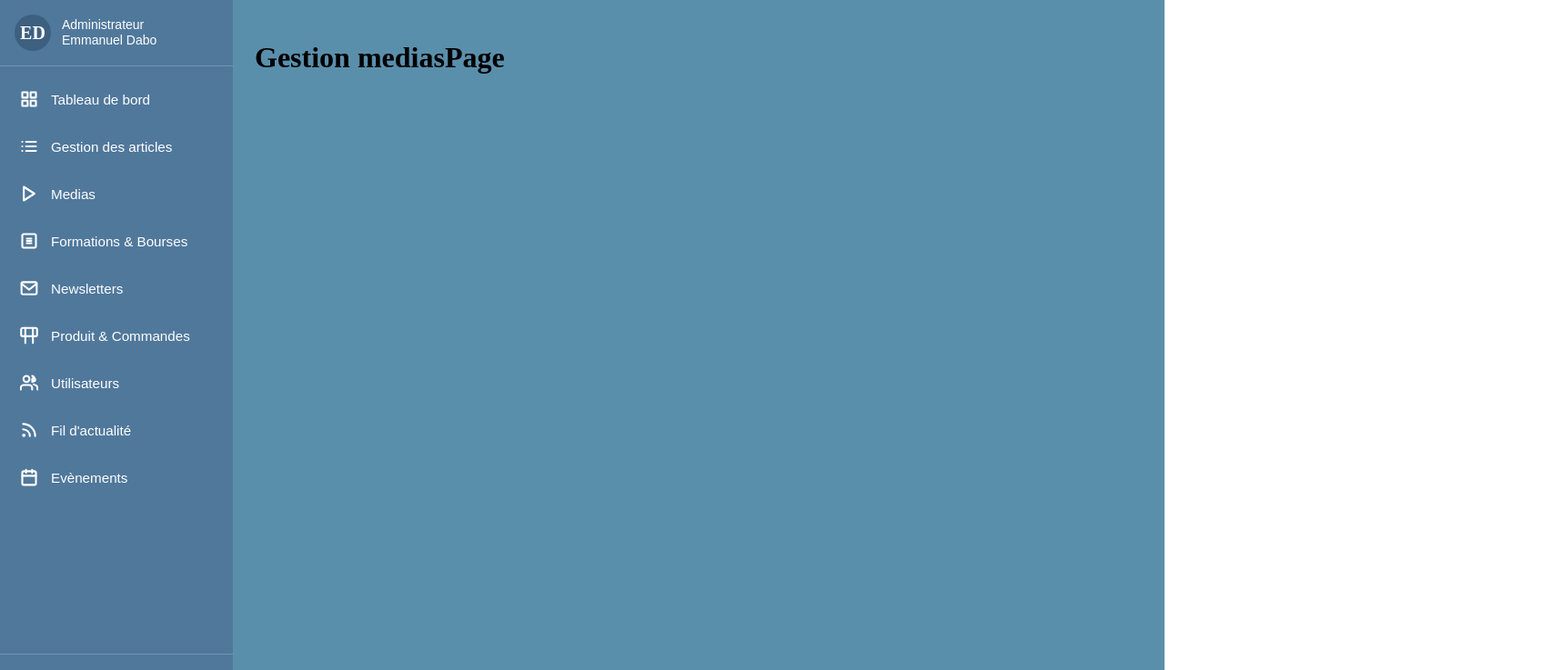
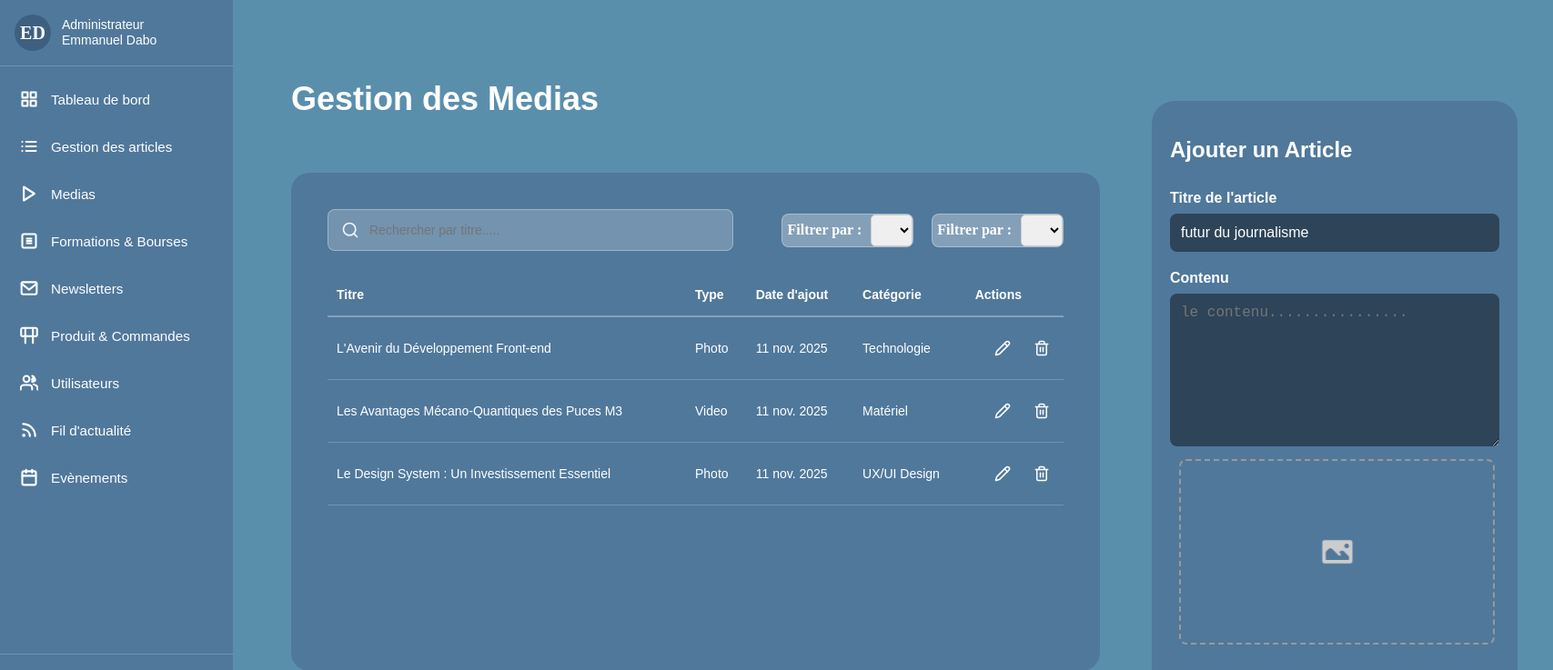
Before and after one commit to tanohamian/actu-scientifique-frontend, a Next.js app: page /admin/Dashboard/medias in a window 1280 px wide. Shown: the top 737 px of the page at 91% size, 1707 px wide, since content can reach past the window. Built offline with nearby package versions, Linux system fonts and the light colour scheme.

Commit message:
feat: added Media Interface

```diff
--- a/app/admin/Dashboard/gestion_article/page.tsx
+++ b/app/admin/Dashboard/gestion_article/page.tsx
@@ -1,7 +1,7 @@
 "use client"
 import React, { useState } from 'react'
 import ComponenteFormulaire from '../newsletters/components/ComponenteFormulaire';
-import Affichage, { Article } from '../newsletters/components/Affichage';
+import Affichage, { AffichageType, Article } from '../newsletters/components/Affichage';
 import { IFilter } from '@/app/components/filter';
 
 export default function Page() {
@@ -60,7 +60,7 @@ export default function Page() {
       <div style={leftSection}>
         <h1 style={title}>Gestion des Articles</h1>
         <Affichage
-          isArticle = {true}
+          type = {AffichageType.ARTICLE}
           items={artilces}
           hasFilter={true}
           filters={filters}
--- a/app/admin/Dashboard/medias/page.tsx
+++ b/app/admin/Dashboard/medias/page.tsx
@@ -1,5 +1,77 @@
-export default function MediasPage(){
-    return (
-    <div><h1>Gestion mediasPage</h1> </div>
+"use client"
+import React, { useState } from 'react'
+import ComponenteFormulaire from '../newsletters/components/ComponenteFormulaire';
+import Affichage, { AffichageType, Article, Media } from '../newsletters/components/Affichage';
+import { IFilter } from '@/app/components/filter';
+const now = Date.now().toString()
+export default function Page() {
+  const [filters] = useState<IFilter[]>([])
+const [medias, setMedias] = useState<Media[]>([
+  {
+    id: 1,
+    publicationDate: now,
+    title: "L'Avenir du Développement Front-end",
+    type: "Photo",
+    category: "Technologie"
+  },
+  {
+    id: 2,
+    publicationDate: now,
+    title: "Les Avantages Mécano-Quantiques des Puces M3",
+    type: "Video",
+    category: "Matériel"
+  },
+  {
+    id: 3,
+    publicationDate: now,
+    title: "Le Design System : Un Investissement Essentiel",
+    type: "Photo",
+    category: "UX/UI Design"
+  },
+])
+  const container: React.CSSProperties = {
+      //backgroundColor: '#6B94AD',
+      minHeight: '100vh',
+      padding: '40px',
+      fontFamily: 'Arial, sans-serif',
+      display: 'flex',
+      gap: '30px'
+
+    };
+    const leftSection: React.CSSProperties = {
+        flex: '1',
+        display: 'flex',
+        flexDirection: 'column',
+        gap: '30px',
+
+      };
+
+      const rightSection: React.CSSProperties = {
+        width: '350px',
+        height: 'fit-content',
+        alignItems:'flex-start',
+        padding:"27px"
+      };
+      const title: React.CSSProperties = {
+          color: 'white',
+          fontSize: '36px',
+          fontWeight: 'bold',
+          marginBottom: '30px'
+        };
+  return (
+    <div style={container}>
+      <div style={leftSection}>
+        <h1 style={title}>Gestion des Medias</h1>
+        <Affichage
+          type = {AffichageType.MEDIAS}
+          items={medias}
+          hasFilter={true}
+          filters={filters}
+        />
+      </div>
+      <div style={rightSection}>
+        <ComponenteFormulaire isArticle={true}/>
+      </div>
+    </div>
   )
 }
--- a/app/admin/Dashboard/newsletters/components/Affichage.tsx
+++ b/app/admin/Dashboard/newsletters/components/Affichage.tsx
@@ -1,13 +1,38 @@
 "use client"
-import React, { useState } from 'react'
+import React, { useState, useMemo } from 'react'
 import { Search, Pencil, Trash2 } from 'lucide-react';
 import Filter, { IFilter } from '@/app/components/filter';
+const formatDate = (timestamp: string): string => {
+    try {
+        const date = new Date(Number(timestamp));
+        // Option 1: Format simple
+        // return date.toLocaleDateString();
+
+        // Option 2: Format plus détaillé (meilleure lisibilité)
+        return date.toLocaleDateString('fr-FR', { year: 'numeric', month: 'short', day: 'numeric' });
+    } catch (e) {
+        return "Date invalide"; // Gérer le cas où la conversion échoue
+    }
+};
+// --- Interfaces et Enums (laissé intact) ---
+export enum AffichageType{
+  ARTICLE   = "article",
+  NEWSLETTER= "newsletters",
+  MEDIAS    = "medias"
+}
 
 export interface Newsletter {
   id: number;
-  titre: string;
-  categorie: string;
+  title: string;
+  category: string;
   publication: string;
+}
+export interface Media {
+  id: number;
+  title: string;
+  category: string;
+  type: string
+  publicationDate: string;
 }
 
 export interface Article{
@@ -16,52 +41,54 @@ export interface Article{
   content: string;
   rubrique: string;
 }
+// Utilisation d'un type union générique pour simplifier les types d'éléments
+type ItemType = Newsletter | Article | Media;
+
 interface AffichageProps{
   hasFilter? : boolean
   filters ?: IFilter[]
-  isArticle ?: boolean
-  items : Newsletter[] | Article[]
+  type ?: AffichageType
+  // Le type `items` est maintenant basé sur ItemType
+  items : ItemType[]
 }
-export default function Affichage({items, isArticle = false, hasFilter=false, filters=[]}: AffichageProps) {
+// --- Fin Interfaces et Enums ---
 
-  const [activeFilter, setActiveFilter] = useState<string>("all");
-  const handleNewFilter = (filterValue: string) => {
-    setActiveFilter(filterValue);
-    console.log("Nouveau filtre sélectionné:", filterValue);
-  };
-
-  const container: React.CSSProperties = {
+// --- Styles (laissé intact pour la compatibilité avec votre code) ---
+const styles = {
+    container: {
         backgroundColor: '#50789B',
-      height:'50%',
+        // Vous pouvez laisser 'height: auto' pour que le contenu détermine la hauteur
+        //height:'50%',
         width:'809px',
         padding: '40px',
         fontFamily: 'Arial, sans-serif',
         borderRadius:'20px',
-      // Pour debug, assurez-vous que la hauteur s'adapte au contenu si besoin:
-      //height: 'auto',
         minHeight: '468px',
-    };
-
-  const searchWrapper: React.CSSProperties = {
-      position: 'relative',
+        display: 'flex',
+        flexDirection: 'column' as const,
+    },
+    searchSection: {
+        borderRadius: '12px',
+        marginBottom : '25px'
+    },
+    searchWrapper: {
+        position: 'relative' as const,
         alignItems:'center',
         display: 'flex',
         gap: '20px',
-    };
-
-    const searchInputContainer: React.CSSProperties = {
-        position: 'relative',
+    },
+    searchInputContainer: {
+        position: 'relative' as const,
         flexGrow: 1,
-    }
-
-    const searchIcon: React.CSSProperties = {
-      position: 'absolute',
+    },
+    searchIcon: {
+        position: 'absolute' as const,
         left: '15px',
         top: '50%',
         transform: 'translateY(-50%)',
         color: 'rgba(255, 255, 255, 0.9)'
-    };
-    const searchInput: React.CSSProperties = {
+    },
+    searchInput: {
         backgroundColor: 'rgba(255, 255, 255, 0.2)',
         border: '1px solid #ffffff4d',
         borderRadius: '8px',
@@ -70,53 +97,39 @@ export default function Affichage({items, isArticle = false, hasFilter=false, fi
         color: 'white',
         fontSize: '14px',
         outline: 'none',
-        width: '80%'
-      };
-      const tableSection: React.CSSProperties = {
-          //backgroundColor: 'rgba(255, 255, 255, 0.15)',
-          borderRadius: '12px',
-          padding: '25px',
-          flex: '1'
-        };
-
-        const table: React.CSSProperties = {
+        width: '80%', // Utiliser 100% pour remplir le conteneur flex
+    },
+    tableSection: {
+        // Enlève le padding du tableSection pour ne laisser que le padding du conteneur parent
+        flex: '1',
+        overflowY: 'auto' as const, // Ajouté pour gérer les débordements si la liste est longue
+    },
+    table: {
         width: '100%',
-          borderCollapse: 'collapse'
-        };
-
-          const searchSection: React.CSSProperties = {
-            //backgroundColor: 'rgba(255, 255, 255, 0.15)',
-            borderRadius: '12px',
-            //padding: '25px',
-            marginBottom : '25px'
-          };
-
-        const tableHeader: React.CSSProperties = {
+        borderCollapse: 'collapse' as const
+    },
+    tableHeader: {
         borderBottom: '2px solid rgba(255, 255, 255, 0.3)'
-        };
-
-        const th: React.CSSProperties = {
+    },
+    th: {
         color: 'white',
         fontSize: '14px',
         fontWeight: '600',
-          textAlign: 'left',
-          padding: '15px 10px'
-        };
-
-        const td: React.CSSProperties = {
+        textAlign: 'left' as const,
+        padding: '15px 10px',
+    },
+    td: {
         color: 'white',
         fontSize: '14px',
         padding: '20px 10px',
         borderBottom: '1px solid rgba(255, 255, 255, 0.2)'
-        };
-
-        const actionButtons: React.CSSProperties = {
+    },
+    actionButtons: {
         display: 'flex',
         gap: '15px',
-          justifyContent: 'flex-end'
-        };
-
-        const iconButton: React.CSSProperties = {
+        justifyContent: 'flex-end' as const
+    },
+    iconButton: {
         background: 'none',
         border: 'none',
         color: 'white',
@@ -126,32 +139,94 @@ export default function Affichage({items, isArticle = false, hasFilter=false, fi
         alignItems: 'center',
         justifyContent: 'center',
         transition: 'opacity 0.3s'
+    }
+}
+// --- Fin Styles ---
+
+
+export default function Affichage({items, type = AffichageType.NEWSLETTER, hasFilter=false, filters=[]}: AffichageProps) {
+
+  const [activeFilter, setActiveFilter] = useState<string>("all");
+  const [searchTerm, setSearchTerm] = useState<string>(""); // Ajout de l'état pour la recherche
+
+  const handleNewFilter = (filterValue: string) => {
+    setActiveFilter(filterValue);
+    console.log("Nouveau filtre sélectionné:", filterValue);
   };
 
-  const filteredItems = items.filter(item => {
-    if (activeFilter === 'all') {
-      return true;
+  // 1. Filtrage et Recherche Combinés (Optimisé avec useMemo)
+  const filteredItems = useMemo(() => {
+    return items.filter(item => {
+      // Filtrage par catégorie/rubrique
+      let filterMatch = true;
+      if (activeFilter !== 'all') {
+        if (type === AffichageType.ARTICLE) {
+          filterMatch = (item as Article).rubrique === activeFilter;
+        } else if (type === AffichageType.NEWSLETTER) {
+          filterMatch = (item as Newsletter).category === activeFilter;
+        } else if (type === AffichageType.MEDIAS) {
+          filterMatch = (item as Media).category === activeFilter;
         }
+      }
+      if (!filterMatch) return false;
 
-    if (isArticle) {
-        return (item as Article).rubrique === activeFilter;
-    }
-    return (item as Newsletter).categorie === activeFilter;
+      // Recherche par titre
+      const currentTitle = (item as any).title || (item as any).titre || '';
+      return currentTitle.toLowerCase().includes(searchTerm.toLowerCase());
+
     });
+  }, [items, activeFilter, searchTerm, type]);
 
 
+  // 2. Fonctions d'aide pour le rendu
+  const renderItemContent = (item: ItemType) => {
+    switch (type) {
+      case AffichageType.ARTICLE:
+        const article = item as Article;
         return (
-      <div style={container}>
-        <div style={searchSection}>
+          <>
+            <td style={styles.td}>{article.title.substring(0, 35)}...</td>
+            <td style={styles.td}>{article.rubrique}</td>
+            <td style={styles.td}>{article.content.substring(0, 35)}...</td>
+          </>
+        );
+      case AffichageType.MEDIAS:
+        const media = item as Media;
+        return (
+          <>
+            <td style={styles.td}>{media.title}</td>
+            <td style={styles.td}>{media.type}</td>
+            <td style={styles.td}>{formatDate(media.publicationDate)}</td>
+            <td style={styles.td}>{media.category}</td>
+          </>
+        );
+      case AffichageType.NEWSLETTER:
+      default:
+        const newsletter = item as Newsletter;
+        return (
+          <>
+            <td style={styles.td}>{newsletter.title}</td>
+            <td style={styles.td}>{newsletter.category}</td>
+            <td style={styles.td}>{newsletter.publication}</td>
+          </>
+        );
+    }
+  };
 
-          <div style={searchWrapper}>
+  return (
+    <div style={styles.container}>
+      <div style={styles.searchSection}>
 
-            <div style={searchInputContainer}>
-              <Search size={20} style={searchIcon} />
+        <div style={styles.searchWrapper}>
+
+          <div style={styles.searchInputContainer}>
+            <Search size={20} style={styles.searchIcon} />
             <input
               type="text"
               placeholder="Rechercher par titre....."
-                style={searchInput}
+              style={styles.searchInput}
+              value={searchTerm} // Lier à l'état
+              onChange={(e) => setSearchTerm(e.target.value)}
             />
           </div>
 
@@ -161,44 +236,45 @@ export default function Affichage({items, isArticle = false, hasFilter=false, fi
                             onFilterChange={handleNewFilter}
                           /> : null
           }
+          {
+            type===AffichageType.MEDIAS? <Filter
+                            filters={filters}
+                            onFilterChange={handleNewFilter}
+                          /> : null
+          }
         </div>
       </div>
 
-        <div style={tableSection}>
-          <table style={table}>
-            <thead style={tableHeader}>
+      <div style={styles.tableSection}>
+        <table style={styles.table}>
+          <thead style={styles.tableHeader}>
             <tr>
-                <th style={th}>{isArticle ? 'Titre de l\'Article' : 'Titre de la Newsletter'}</th>
-                <th style={th}>{isArticle ? 'Rubrique' : 'Catégorie'}</th>
-                <th style={th}>{isArticle ? 'Contenu (Début)' : 'Publication'}</th>
-                <th style={th}>Actions</th>
+              <th style={styles.th}>{type === AffichageType.ARTICLE ? 'Titre de l\'Article' : type === AffichageType.MEDIAS ? 'Titre' : "Titre de la Newsletter"}</th>
+              <th style={styles.th}>{type === AffichageType.ARTICLE ? 'Rubrique' : type === AffichageType.MEDIAS ? 'Type' : 'Catégorie'}</th>
+              <th style={styles.th}>{type === AffichageType.ARTICLE ? 'Contenu (Début)' : type === AffichageType.MEDIAS ? "Date d'ajout" : 'Publication'}</th>
+              {/* Le header 'Catégorie' pour MEDIAS doit être inclus ici */}
+              {type === AffichageType.MEDIAS ? (<th style={styles.th}>Catégorie</th>) : null}
+
+              <th style={styles.th}>Actions</th>
             </tr>
           </thead>
           <tbody>
             {filteredItems.map((item) => (
               <tr key={item.id}>
-                  {isArticle ? (
-                    <>
-                      <td style={td}>{(item as Article).title.substring(0, 35)}...</td>
-                      <td style={td}>{(item as Article).rubrique}</td>
-                      <td style={td}>{(item as Article).content.substring(0, 35)}...</td>
-                    </>
-                  ) : (
-                    <>
-                      <td style={td}>{(item as Newsletter).titre}</td>
-                      <td style={td}>{(item as Newsletter).categorie}</td>
-                      <td style={td}>{(item as Newsletter).publication}</td>
-                    </>
-                  )}
-                  <td style={td}>
-                    <div style={actionButtons}>
+                {/* Utilisation de la fonction d'aide pour un rendu propre */}
+                {renderItemContent(item)}
+
+                <td style={styles.td}>
+                  <div style={styles.actionButtons}>
                     <button
-                        style={iconButton}
+                      style={styles.iconButton}
+                      // AJOUTER DES HANDLERS DE CLIC ICI (ex: onClick={() => handleEdit(item.id)})
                     >
                       <Pencil size={18} />
                     </button>
                     <button
-                        style={iconButton}
+                      style={styles.iconButton}
+                      // AJOUTER DES HANDLERS DE CLIC ICI (ex: onClick={() => handleDelete(item.id)})
                     >
                       <Trash2 size={18} />
                     </button>
@@ -206,6 +282,13 @@ export default function Affichage({items, isArticle = false, hasFilter=false, fi
                 </td>
               </tr>
             ))}
+            {filteredItems.length === 0 && (
+                <tr>
+                    <td colSpan={type === AffichageType.MEDIAS ? 5 : 4} style={{...styles.td, textAlign: 'center'}}>
+                        Aucun élément trouvé pour ces critères.
+                    </td>
+                </tr>
+            )}
           </tbody>
         </table>
       </div>
--- a/app/admin/Dashboard/newsletters/components/FileUpload.tsx
+++ b/app/admin/Dashboard/newsletters/components/FileUpload.tsx
@@ -3,7 +3,9 @@ import React, { useRef, useState } from 'react';
 // 1. IMPORTER LE MODULE SCSS
 import styles from "@styles/FileUpload.module.scss"
 
-const FileUpload = () => {
+import image from "@public/assets/Picture.svg"
+import Image from 'next/image';
+const FileUpload = (): React => {
     const fileInputRef = useRef<HTMLButtonElement>(null);
     const [fileName, setFileName] = useState(null);
 
@@ -36,8 +38,8 @@ const FileUpload = () => {
                 className={styles.iconContainer}
                 title="Cliquer pour téléverser une image"
             >
-                <img
-                    src="../../public/assets/Picture.svg"
+                <Image
+                    src={image}
                     alt="Icône Téléverser une image"
                     // Utilisation de styles.uploadIcon
                     className={styles.uploadIcon}
--- a/app/components/filter.tsx
+++ b/app/components/filter.tsx
@@ -11,7 +11,14 @@ interface FilterProps{
 }
 export default function Filter({filters, onFilterChange}: FilterProps) {
   const [selectedFilter, setSelectedFilter] = useState('all');
+  const [isOpen, setIsOpen] = useState(false);
 
+
+  const baseClasses = 'relative inline-flex items-center justify-between p-4 rounded-xl cursor-pointer transition duration-150 ease-in-out';
+  const colorClasses = 'bg-blue-600 hover:bg-blue-700 text-white shadow-lg';
+  const textClasses = 'text-3xl font-bold tracking-tight';
+
+  const iconClasses = `ml-4 w-6 h-6 transform transition-transform ${isOpen ? 'rotate-180' : 'rotate-0'}`;
   const handleChange = (event : React.ChangeEvent<HTMLSelectElement>) => {
     const newValue = event.target.value;
     setSelectedFilter(newValue);
@@ -21,6 +28,8 @@ export default function Filter({filters, onFilterChange}: FilterProps) {
     }
   };
   return (
+    <>
+
     <div className={styles.filter}>
       <label htmlFor="select-filter" style={{ marginRight: '10px' }}>
         Filtrer par :
@@ -38,5 +47,7 @@ export default function Filter({filters, onFilterChange}: FilterProps) {
         ))}
       </select>
     </div>
+    </>
+
   );
 }
--- a/tsconfig.json
+++ b/tsconfig.json
@@ -22,7 +22,7 @@
       "@/*": ["./*"],
       "@styles/*":["./app/styles/*"],
       "@components/*":["./app/components/*"],
-      "@public/*":["./public/*"]
+      "@public/*":["./app/public/*"]
     }
   },
   "include": [
```
Also changed, not shown: app/components/SortSelect.tsx (added, +50 -0 lines), app/admin/Dashboard/gestion_article/public/assets/Picture.svg (added). Lines whose indentation alone changed are shown as unchanged.
